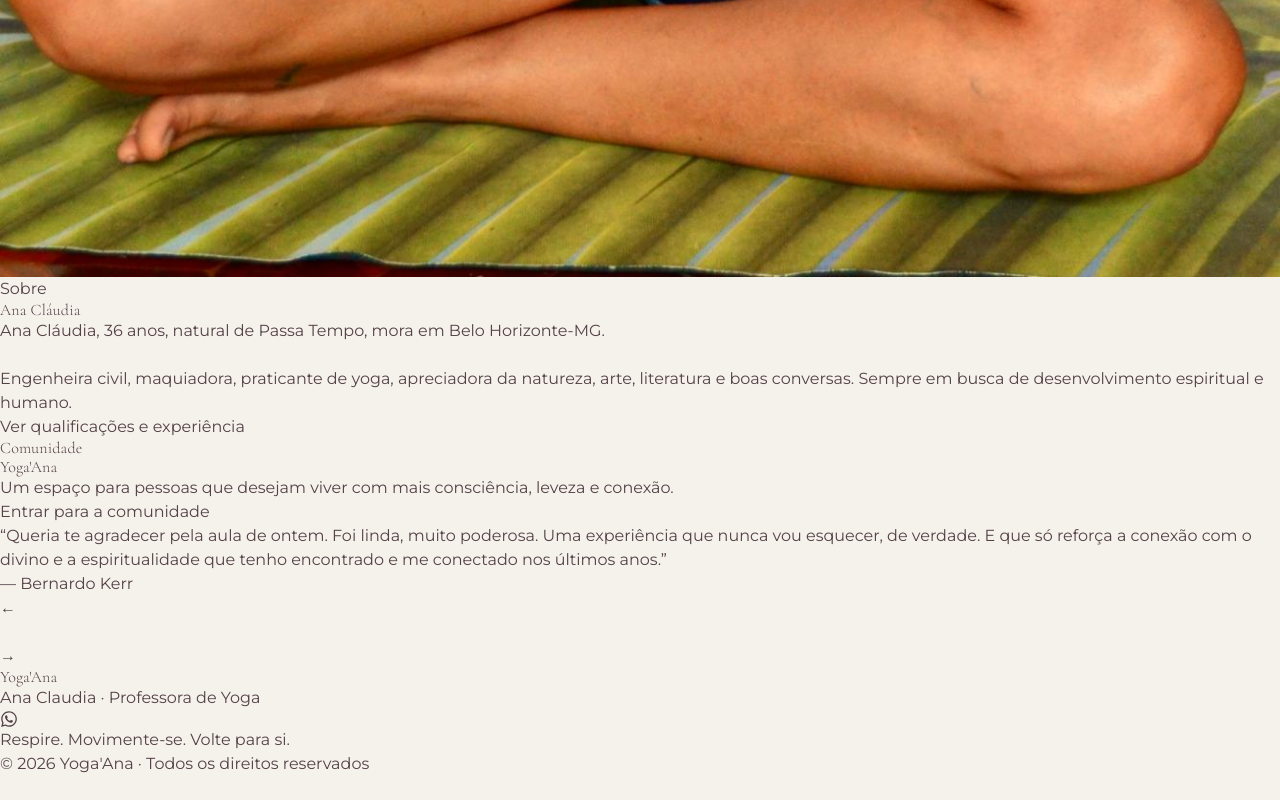
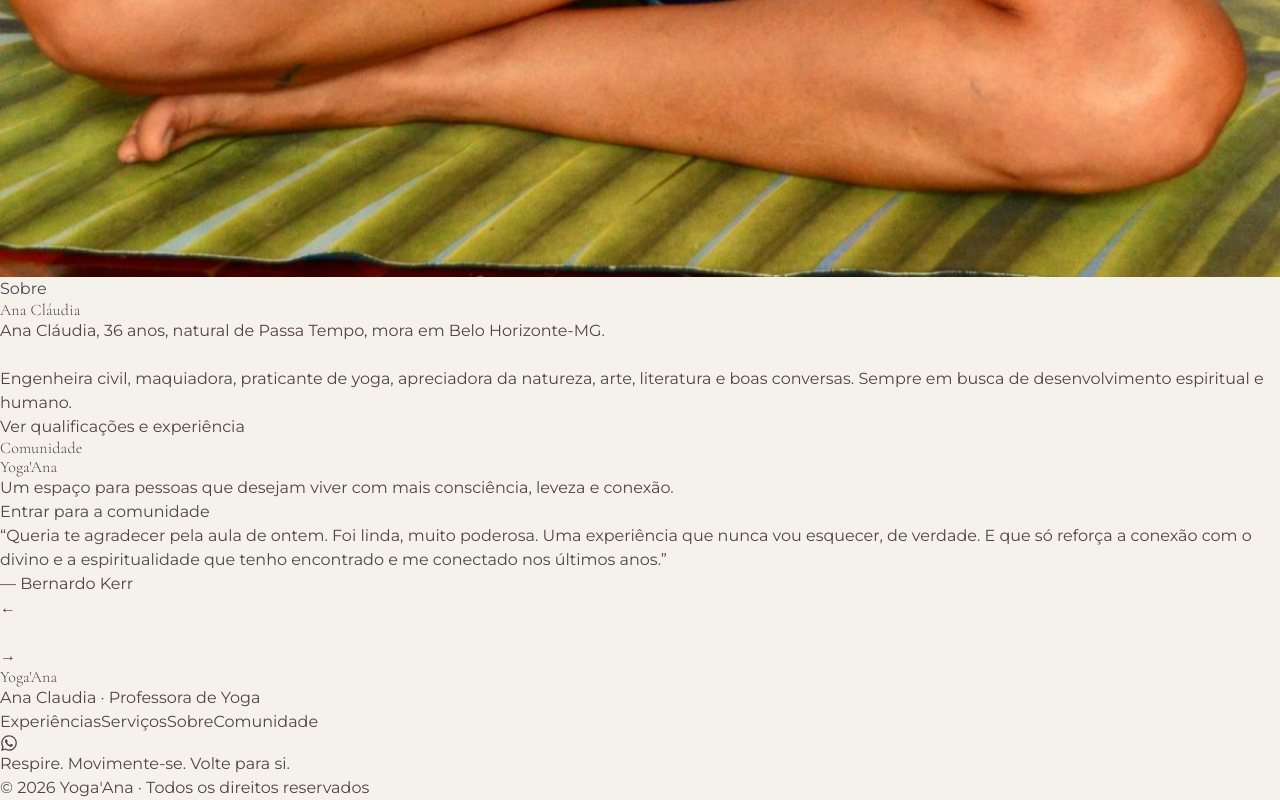
Before and after one commit to TayrineSoares/yogana-portfolio, a React (Vite) app: page / in a window 1280 px wide. Shown: the part 7564-8364 px from the top of the page. Before the commit the page ends 8340 px from the top, so only its background shows below. Built offline with nearby package versions, Linux system fonts and the light colour scheme.

Commit message:
add scroll to section on footer links

```diff
--- a/src/components/Footer.tsx
+++ b/src/components/Footer.tsx
@@ -1,7 +1,12 @@
 import { FaWhatsapp } from "react-icons/fa";
 
 const Footer = () => {
-  // const links = ["Programas", "Serviços", "Sobre", "Comunidade"];
+  const links = [
+    { label: "Experiências", href: "#experiencias" },
+    { label: "Serviços", href: "#servicos" },
+    { label: "Sobre", href: "#sobre" },
+    { label: "Comunidade", href: "#comunidade" },
+  ];
 
   return (
     <footer
@@ -39,17 +44,25 @@ const Footer = () => {
         </p>
 
         {/* Links */}
-        {/* <nav className="flex flex-wrap justify-center gap-x-4 sm:gap-x-6 gap-y-2 mb-8 ">
+
+        <nav className="flex flex-wrap justify-center gap-x-4 sm:gap-x-6 gap-y-2 mb-8 ">
           {links.map((link) => (
             <a
-              key={link}
-              href="#"
-              className="text-xs text-[var(--color-bg)] tracking-wide opacity-70 hover:opacity-100 transition"
+              key={link.label}
+              href={link.href}
+              className="
+                text-xs
+                text-[var(--color-bg)]
+                tracking-wide
+                opacity-70
+                hover:opacity-100
+                transition
+              "
             >
-              {link}
+              {link.label}
             </a>
           ))}
-        </nav> */}
+        </nav>
 
         {/* Social */}
         <div className="flex gap-6 text-[var(--color-accent)]">
--- a/src/components/Programas.tsx
+++ b/src/components/Programas.tsx
@@ -10,7 +10,7 @@ const Programas = () => {
 
   return (
     <section
-      id="programas"
+      id="experiencias"
       className="w-full py-16 sm:py-20 bg-[var(--color-muted-soft)]"
     >
       <div className="max-w-4xl mx-auto px-4 sm:px-6">
--- a/src/styles/index.css
+++ b/src/styles/index.css
@@ -33,6 +33,10 @@
 
 }
 
+html {
+  scroll-behavior: smooth;
+}
+
 html, body {
   background-color: var(--color-bg);
   color: var(--color-text);
```
